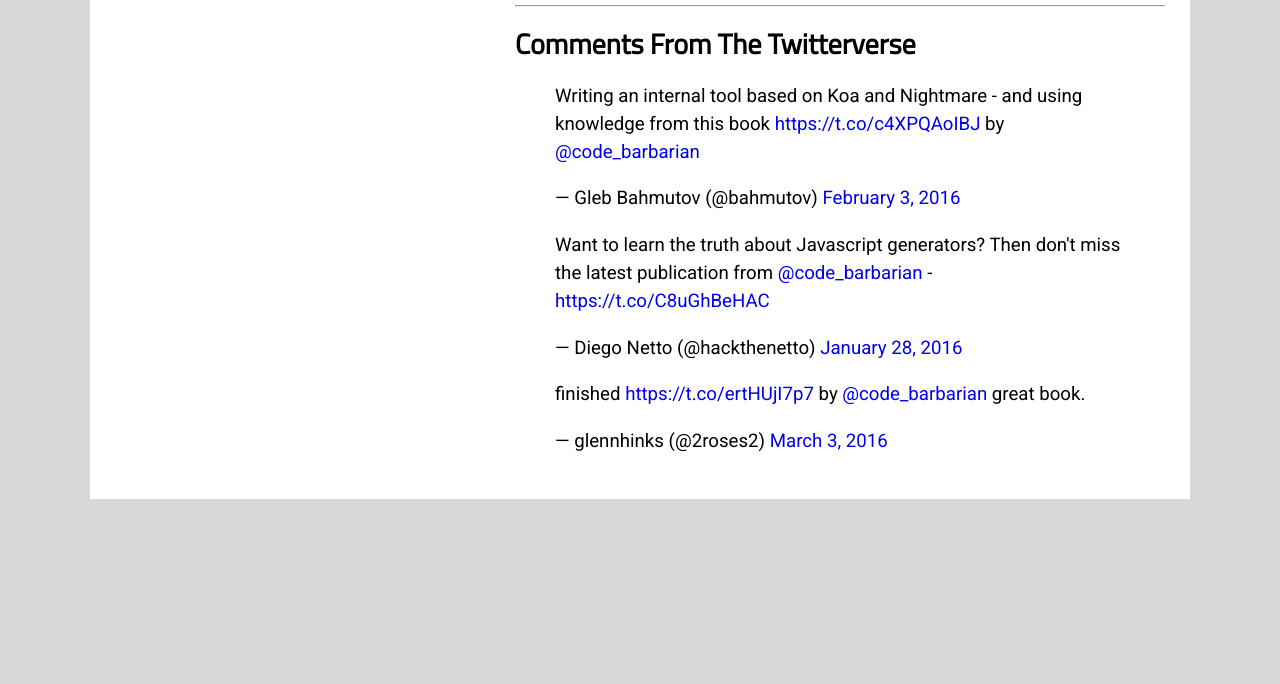
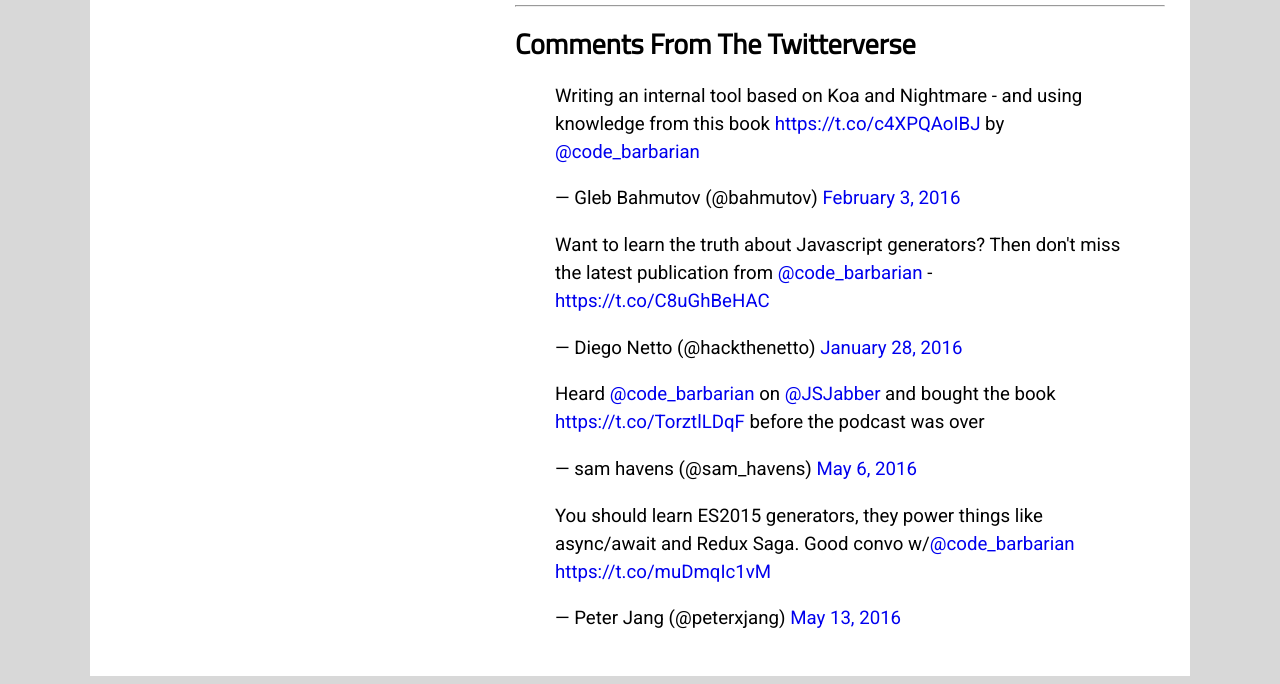
Before and after one commit to vkarpov15/generators-book, a website: page bin/index.html in a window 1280 px wide. Shown: the part 881-1565 px from the top of the page. Before the commit the page ends 1388 px from the top, so only its background shows below. Drawn offline with Linux system fonts and the light colour scheme; a script that the page names is missing.

Commit message:
update index.html

```diff
--- a/bin/index.html
+++ b/bin/index.html
@@ -15,7 +15,9 @@ under 2 hours.</p><div id="pay"><form action="https://www.paypal.com/cgi-bin/web
 <script async src="//platform.twitter.com/widgets.js" charset="utf-8"></script>
 <blockquote class="twitter-tweet" data-lang="en"><p lang="en" dir="ltr">Want to learn the truth about Javascript generators? Then don&#39;t miss the latest publication from <a href="https://twitter.com/code_barbarian">@code_barbarian</a> - <a href="https://t.co/C8uGhBeHAC">https://t.co/C8uGhBeHAC</a></p>&mdash; Diego Netto (@hackthenetto) <a href="https://twitter.com/hackthenetto/status/692798011634638848">January 28, 2016</a></blockquote>
 <script async src="//platform.twitter.com/widgets.js" charset="utf-8"></script>
-<blockquote class="twitter-tweet" data-lang="en"><p lang="en" dir="ltr">finished <a href="https://t.co/ertHUjI7p7">https://t.co/ertHUjI7p7</a> by <a href="https://twitter.com/code_barbarian">@code_barbarian</a> great book.</p>&mdash; glennhinks (@2roses2) <a href="https://twitter.com/2roses2/status/705390138730389504">March 3, 2016</a></blockquote>
+<blockquote class="twitter-tweet" data-lang="en"><p lang="en" dir="ltr">Heard <a href="https://twitter.com/code_barbarian">@code_barbarian</a> on <a href="https://twitter.com/JSJabber">@JSJabber</a> and bought the book <a href="https://t.co/TorztlLDqF">https://t.co/TorztlLDqF</a> before the podcast was over</p>&mdash; sam havens (@sam_havens) <a href="https://twitter.com/sam_havens/status/728714798569938944">May 6, 2016</a></blockquote>
+<script async src="//platform.twitter.com/widgets.js" charset="utf-8"></script>
+<blockquote class="twitter-tweet" data-lang="en"><p lang="en" dir="ltr">You should learn ES2015 generators, they power things like async/await and Redux Saga. Good convo w/<a href="https://twitter.com/code_barbarian">@code_barbarian</a> <a href="https://t.co/muDmqIc1vM">https://t.co/muDmqIc1vM</a></p>&mdash; Peter Jang (@peterxjang) <a href="https://twitter.com/peterxjang/status/731169636553785350">May 13, 2016</a></blockquote>
 <script async src="//platform.twitter.com/widgets.js" charset="utf-8"></script></div><div style="clear: both"></div><script type="text/javascript" src="https://d26b395fwzu5fz.cloudfront.net/3.4.0-rc/keen.min.js"></script><script type="text/javascript">var client = new Keen({
   projectId: '56a7809190e4bd55b2e26b46',
   writeKey: '381bed9435318540268d939c397b43d7bc280626dcf166eb1b41f7cc386a5f641e2e25f9b7401bfff7f4e01793306b2988d2e9ab74b9d94adb908e71c6dab926d1bde5f3ff16eee22459c2850db61caefafbb8f9172a60830977b5caa398cd93'
```
